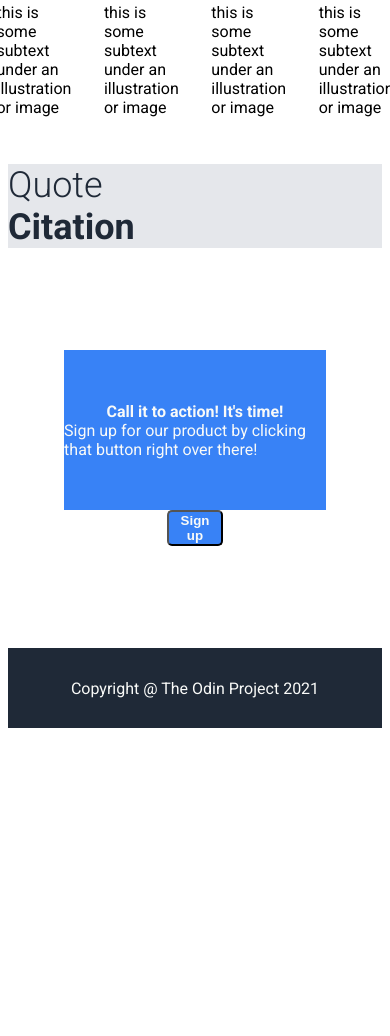
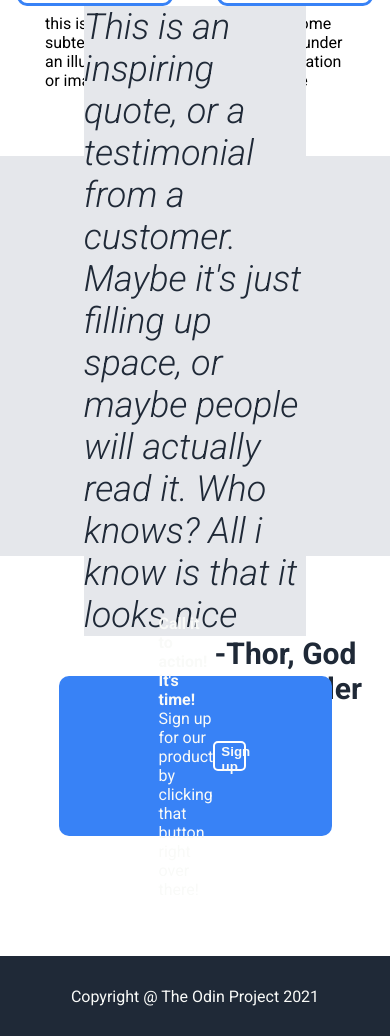
Before and after one commit to jorgearcarvalho/op-landing-page, a plain HTML site: page index.html in a window 390 px wide. Shown: the part 789-1825 px from the top of the page. Before the commit the page ends 1525 px from the top, so only its background shows below. Drawn offline with Linux system fonts and the light colour scheme.

Commit message:
introduz layout não-responsivo definitivo

```diff
--- a/index.html
+++ b/index.html
@@ -49,15 +49,17 @@
             </div>
         </div>
         <div class="quote-section">
-            <div class="text">Quote</div>
-            <strong>Citation</strong>
+            <em class="text">This is an inspiring quote, or a testimonial from a customer. Maybe it's just filling up space, or maybe people will actually read it. Who knows? All i know is that it looks nice</em>
+            <strong class="citation">-Thor, God of Thunder</strong>
         </div>
         <div class="section">
             <div class="action">
-                <strong>Call it to action! It's time!</strong>
-                <div class="information">Sign up for our product by clicking that button right over there!</div>
+                <div class="text">
+                    <strong>Call it to action! It's time!</strong>
+                    <div class="information">Sign up for our product by clicking that button right over there!</div>
+                </div>
+                <button class="button">Sign up</button>
             </div>
-            <button class="button">Sign up</button>
         </div>
         <div class="footer">Copyright @ The Odin Project 2021</div>
     </body>
--- a/styles.css
+++ b/styles.css
@@ -6,6 +6,7 @@ a:link, a:visited {
 
 body {
     font-family: "Roboto", sans-serif;
+    margin: 0;
 }
 
 .header  {
@@ -92,8 +93,8 @@ ul {
     margin-bottom: 55px;
     display: flex;
     flex-direction: row;
-    gap: 70px;
-    width: 100%;
+    gap: 100px;
+    width: 1000px;
 }
 .container {
     display: flex;
@@ -112,9 +113,26 @@ ul {
 
 .quote-section {
     background-color: #E5E7EB;
+    display: flex;
+    flex-direction: column;
+    align-items: center;
+    justify-content: center;
+    height: 400px;
     color: #1F2937;
     font-size: 36px;
     font-weight: 300;
+}
+.citation {
+    align-self: flex-end;
+    width: 45%;
+    font-size: 30px;
+}
+.quote-section .text {
+    background-color: #E5E7EB;
+    color: #1F2937;
+    font-size: 36px;
+    font-weight: 300;
+    width: 57%;
 }
 
 .action {
@@ -123,17 +141,18 @@ ul {
     height: 40%;
     width: 70%;
     display: flex;
-    flex-direction: column;
     align-items: center;
-    justify-content: center;
-    align-content: space-around;
+    justify-content: space-between;
+    border-radius: 10px;
 }
-
-.quote-section .text {
-    background-color: #E5E7EB;
-    color: #1F2937;
-    font-size: 36px;
-    font-weight: 300;
+.action .text {
+    margin-left: 100px;
+}
+.action .button {
+    border-color: white;
+    border-style: solid;
+    width: 12%;
+    margin-right: 100px;
 }
 
 .footer {
@@ -150,5 +169,6 @@ button {
     color: #F9FAF8;
     font-weight: bold;
     width: 15%;
+    height: 30px;
     border-radius: 5px;
 }
```
